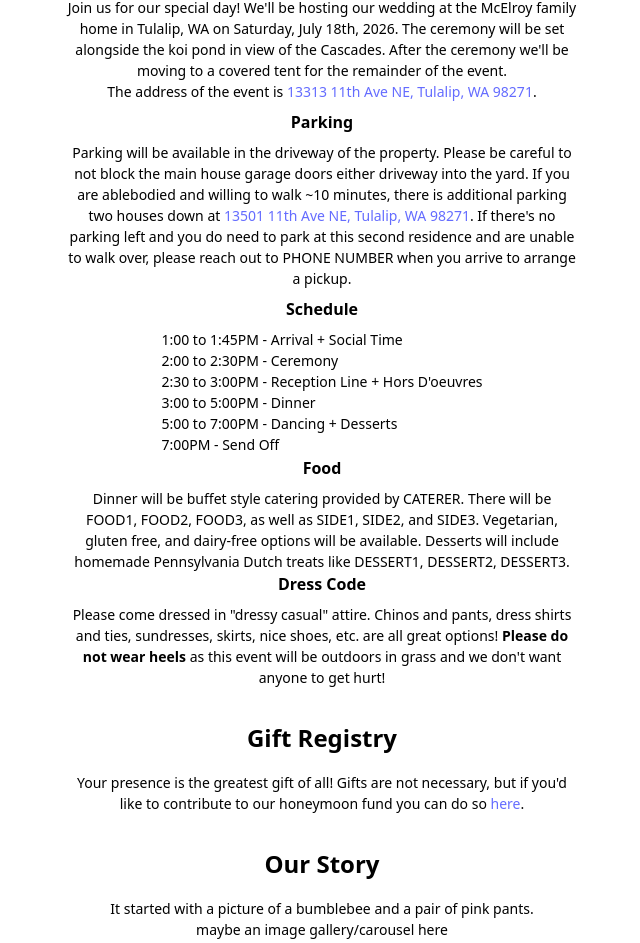
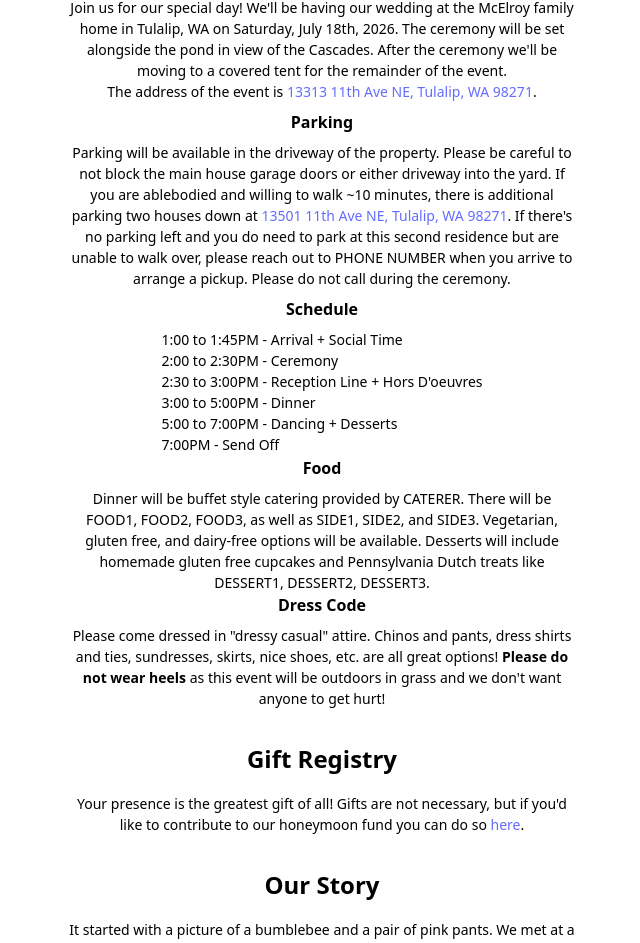
Before and after one commit to daninglin/weddingsite, a React (Vite) app: page / in a window 1280 px wide. Shown: the part 511-1454 px from the top of the page, without its empty margins (318-958 px from the left). Built offline with nearby package versions, Linux system fonts and the light colour scheme.

Commit message:
updating text

```diff
--- a/src/App.tsx
+++ b/src/App.tsx
@@ -14,9 +14,9 @@ function App() {
           <section id="venue-info" className="mb-2">
             <h3>Venue Information</h3>
             <p>
-              Join us for our special day! We'll be hosting our wedding at the
+              Join us for our special day! We'll be having our wedding at the
               McElroy family home in Tulalip, WA on Saturday, July 18th, 2026.
-              The ceremony will be set alongside the koi pond in view of the
+              The ceremony will be set alongside the pond in view of the
               Cascades. After the ceremony we'll be moving to a covered tent for
               the remainder of the event.
               <br />
@@ -32,15 +32,16 @@ function App() {
             <h3>Parking</h3>
             <p>
               Parking will be available in the driveway of the property. Please
-              be careful to not block the main house garage doors either
+              be careful to not block the main house garage doors or either
               driveway into the yard. If you are ablebodied and willing to walk
               ~10 minutes, there is additional parking two houses down at{" "}
               <a href="https://maps.app.goo.gl/uVdpeTK68GsqeNqz8">
                 13501 11th Ave NE, Tulalip, WA 98271
               </a>
               . If there's no parking left and you do need to park at this
-              second residence and are unable to walk over, please reach out to
-              PHONE NUMBER when you arrive to arrange a pickup.
+              second residence but are unable to walk over, please reach out to
+              PHONE NUMBER when you arrive to arrange a pickup. Please do not
+              call during the ceremony.
             </p>
           </section>
           <section id="schedule" className="text-center">
@@ -69,11 +70,11 @@ function App() {
           <section id="food">
             <h3>Food</h3>
             <p>
-              Dinner will be buffet style catering provided by CATERER. There will
-              be FOOD1, FOOD2, FOOD3, as well as SIDE1, SIDE2, and SIDE3.
+              Dinner will be buffet style catering provided by CATERER. There
+              will be FOOD1, FOOD2, FOOD3, as well as SIDE1, SIDE2, and SIDE3.
               Vegetarian, gluten free, and dairy-free options will be available.
-              Desserts will include homemade Pennsylvania Dutch treats like
-              DESSERT1, DESSERT2, DESSERT3.
+              Desserts will include homemade gluten free cupcakes and
+              Pennsylvania Dutch treats like DESSERT1, DESSERT2, DESSERT3.
             </p>
           </section>
           <section id="dress-code">
@@ -96,7 +97,16 @@ function App() {
         </section>
         <section id="our-story">
           <h2 className="section-title">Our Story</h2>
-          <p>It started with a picture of a bumblebee and a pair of pink pants.</p>
+          <p>
+            It started with a picture of a bumblebee and a pair of pink pants.
+            We met at a Bequest Coffee in Mill Creek and despite all attempts to
+            take things slow, we ended up going out for rock climbing and Thai
+            food two nights later. A month in, Karlee was charmed when Dan made
+            her homemade chicken soup as she fought a cold. Dan found Karlee's
+            habit of identifying flora on hikes together endearing, and added
+            their own commentary on paw print identification and duck plumage. A
+            month in, we were official.
+          </p>
           <p>maybe an image gallery/carousel here</p>
         </section>
       </main>
```
